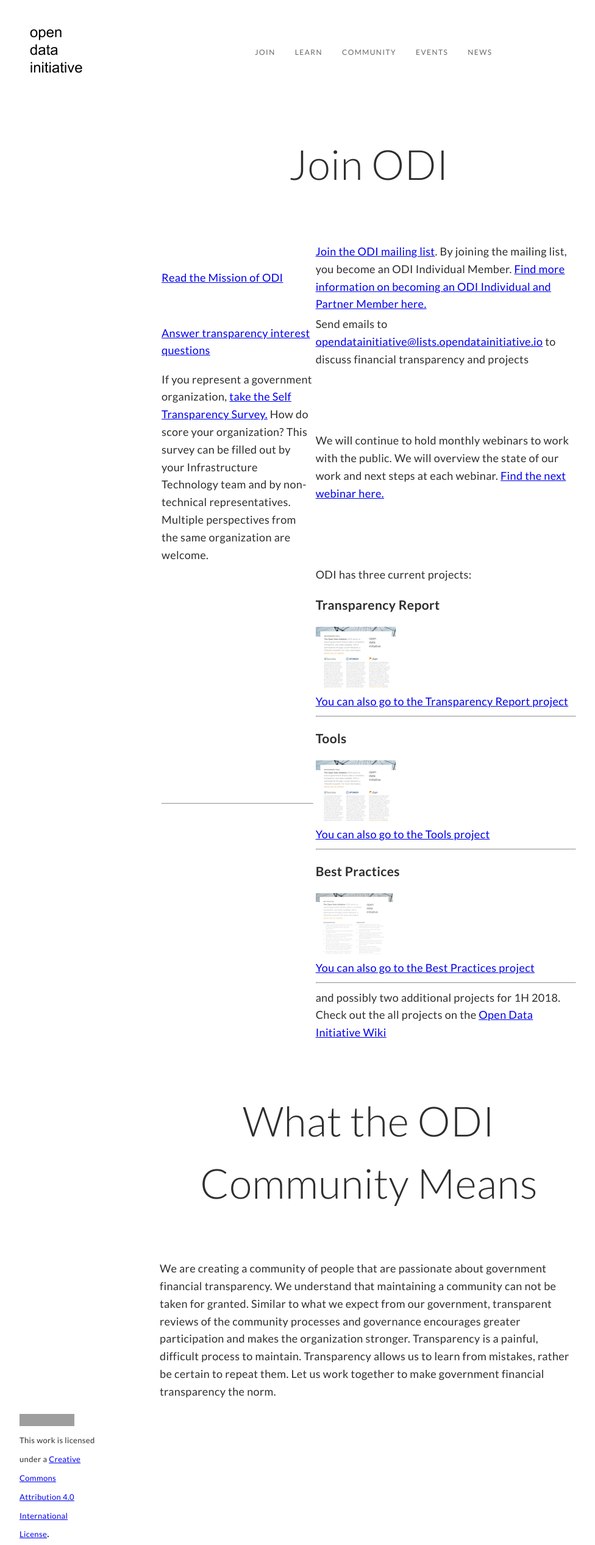
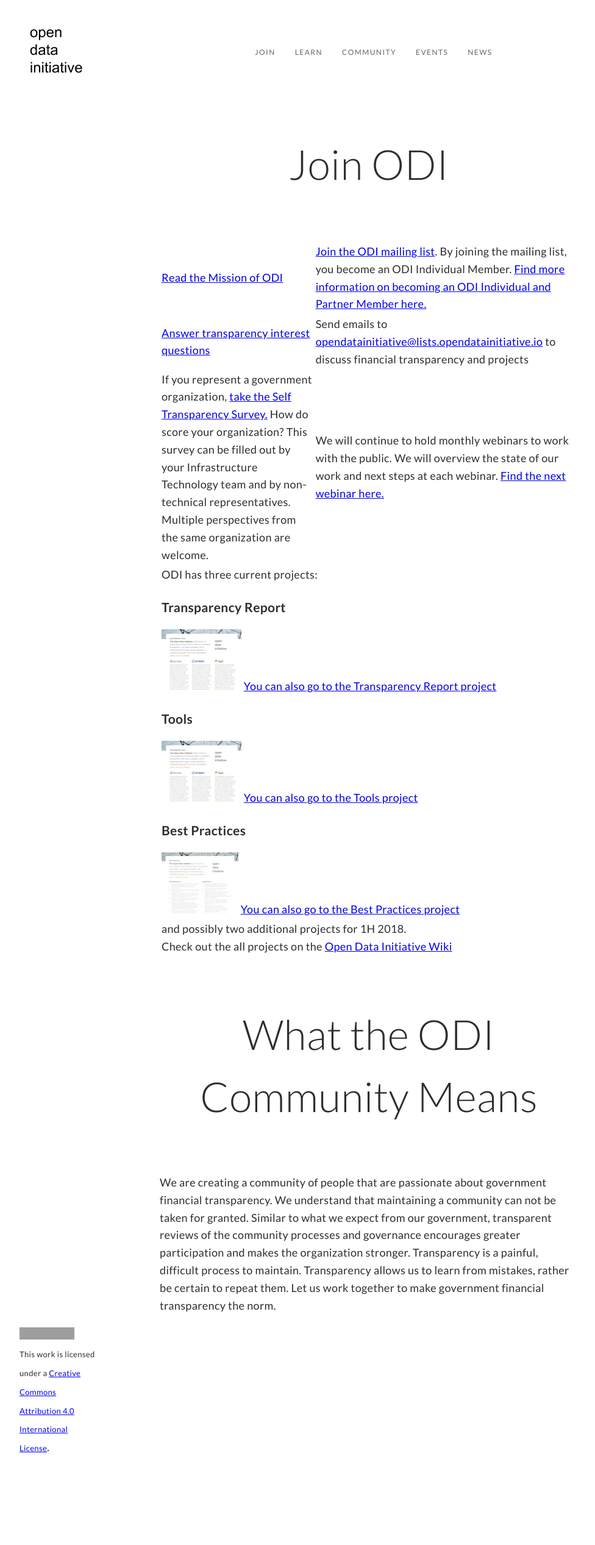
Before and after one commit to opendatainitiative/opendatainitiative.github.io, a Jekyll site: the page built from join.md, in a window 1280 px wide. Shown: the whole page at 61% size, without its empty margins (35-1011 px from the left). Built offline with Jekyll 4.4.1, drawn with Linux system fonts in a browser that asks for light colours; after the commit the page ends 2393 px from its top, so only the background shows below that; grey boxes are pictures that could not be loaded.

Commit message:
Table clean up for join.md

```diff
--- a/join.md
+++ b/join.md
@@ -26,19 +26,25 @@ title: Join
     </td>
   </tr>
   <tr>
-    <td><hr>
-    </td>
-    <td>ODI has three current projects:
-      <h3>Transparency Report</h3>
-      <a href="https://docs.google.com/spreadsheets/d/1xUCq0jGeQjpt2noZF7d28wEglzHBIFxemSs3eBZTyiw/edit?usp=sharing"><img src="/assets/img/tools_icon.png" alt="ODI Transparency Report"></a><br>
-      <a href="http://wiki.opendatainitiative.io/Projects/Transparency_Report">You can also go to the Transparency Report project</a><hr>
-      <h3>Tools</h3>
-       <a href="/assets/doc/ODI_Recommended_Tools.pdf"><img src="/assets/img/tools_icon.png" alt="Get ODI Recommeded Tools"></a><br>
-      <a href="http://wiki.opendatainitiative.io/Projects/Tools">You can also go to the Tools project</a><hr>
-      <h3>Best Practices</h3>
-      <a href="/assets/doc/ODI-Best-Practices.pdf"><img src="/assets/img/practices_icon.png" alt="ODI Best Practices"></a><br>
-      <a href="http://wiki.opendatainitiative.io/Projects/Best_Practices">You can also go to the Best Practices project</a><hr>
-      and possibly two additional projects for 1H 2018. <br>
+    <td colspan="2">ODI has three current projects:</td>
+   </tr>
+   <tr>
+      <td colspan="2"><h3>Transparency Report</h3>
+      <a href="https://docs.google.com/spreadsheets/d/1xUCq0jGeQjpt2noZF7d28wEglzHBIFxemSs3eBZTyiw/edit?usp=sharing"><img src="/assets/img/tools_icon.png" alt="ODI Transparency Report"></a>
+      <a href="http://wiki.opendatainitiative.io/Projects/Transparency_Report">You can also go to the Transparency Report project</a></td>
+   </tr>
+   <tr>
+      <td colspan="2"><h3>Tools</h3>
+       <a href="/assets/doc/ODI_Recommended_Tools.pdf"><img src="/assets/img/tools_icon.png" alt="Get ODI Recommeded Tools"></a>
+      <a href="http://wiki.opendatainitiative.io/Projects/Tools">You can also go to the Tools project</a></td>
+   </tr>
+   <tr>
+      <td colspan="2"><h3>Best Practices</h3>
+      <a href="/assets/doc/ODI-Best-Practices.pdf"><img src="/assets/img/practices_icon.png" alt="ODI Best Practices"></a>
+      <a href="http://wiki.opendatainitiative.io/Projects/Best_Practices">You can also go to the Best Practices project</a></td>
+   </tr>
+   <tr>
+      <td colspan="2">and possibly two additional projects for 1H 2018. <br>
       Check out the all projects on the <a href="http://wiki.opendatainitiative.io/Main_Page#Join_to_work_on_Projects">Open Data Initiative Wiki</a>
     </td>
   </tr>
```
